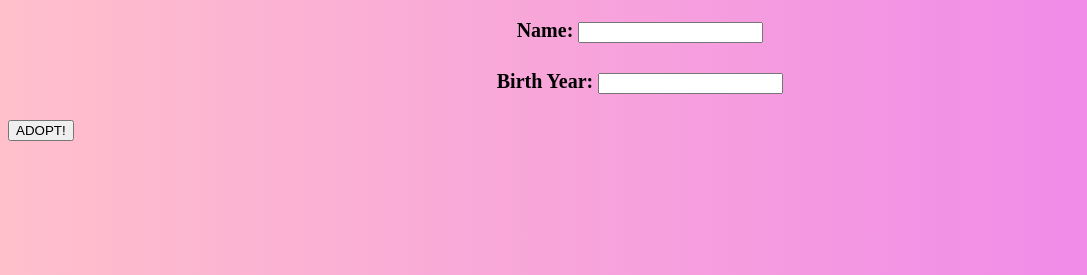
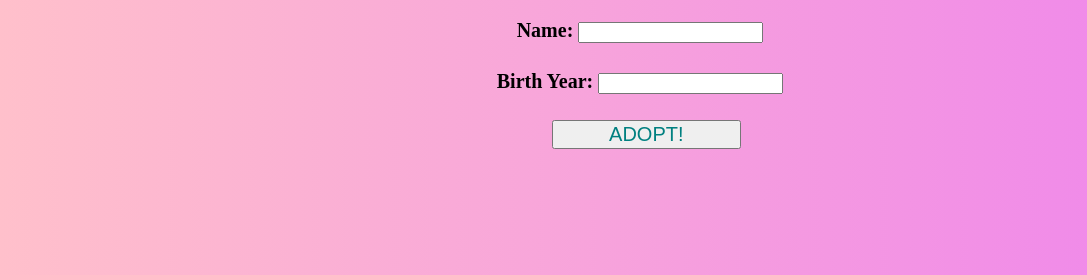
Before and after one commit to syedaa4390/generator-project, a plain HTML site: page index.html in a window 1280 px wide. Shown: the part 525-800 px from the top of the page, without its empty margins (0-1087 px from the left). Drawn offline with nearby package versions, Linux system fonts and the light colour scheme.

Commit message:
center button

```diff
--- a/index.html
+++ b/index.html
@@ -32,7 +32,6 @@
 
         $('p').html(adoption);
 
-
       });
 
     });
@@ -66,7 +65,11 @@
       }
 
       button {
-        text-align: center;
+        font-size: 20px;
+        color: teal;
+        width: 15%;
+        margin-left: 43%;
+        margin-right: 35%
       }
 
     </style>
```
